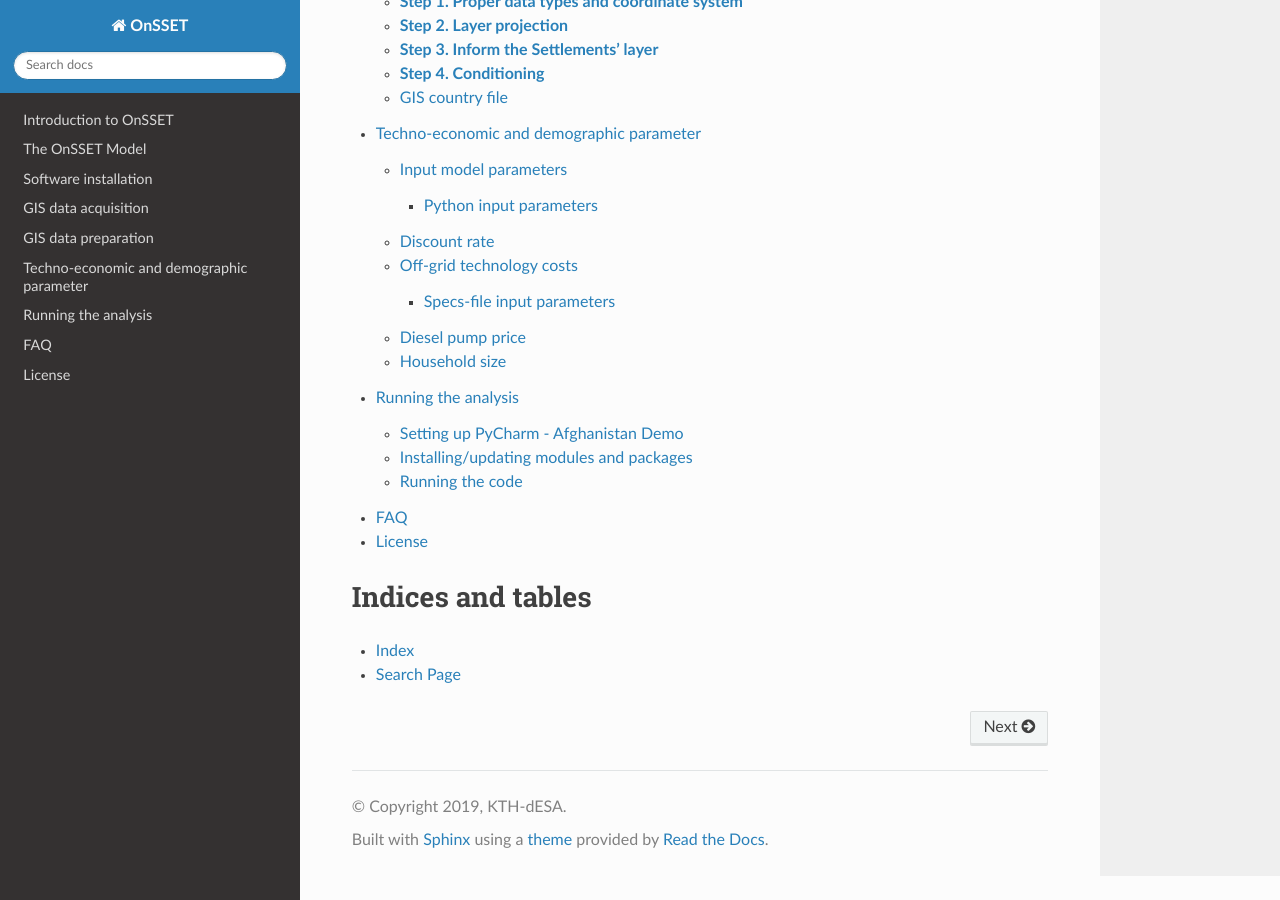
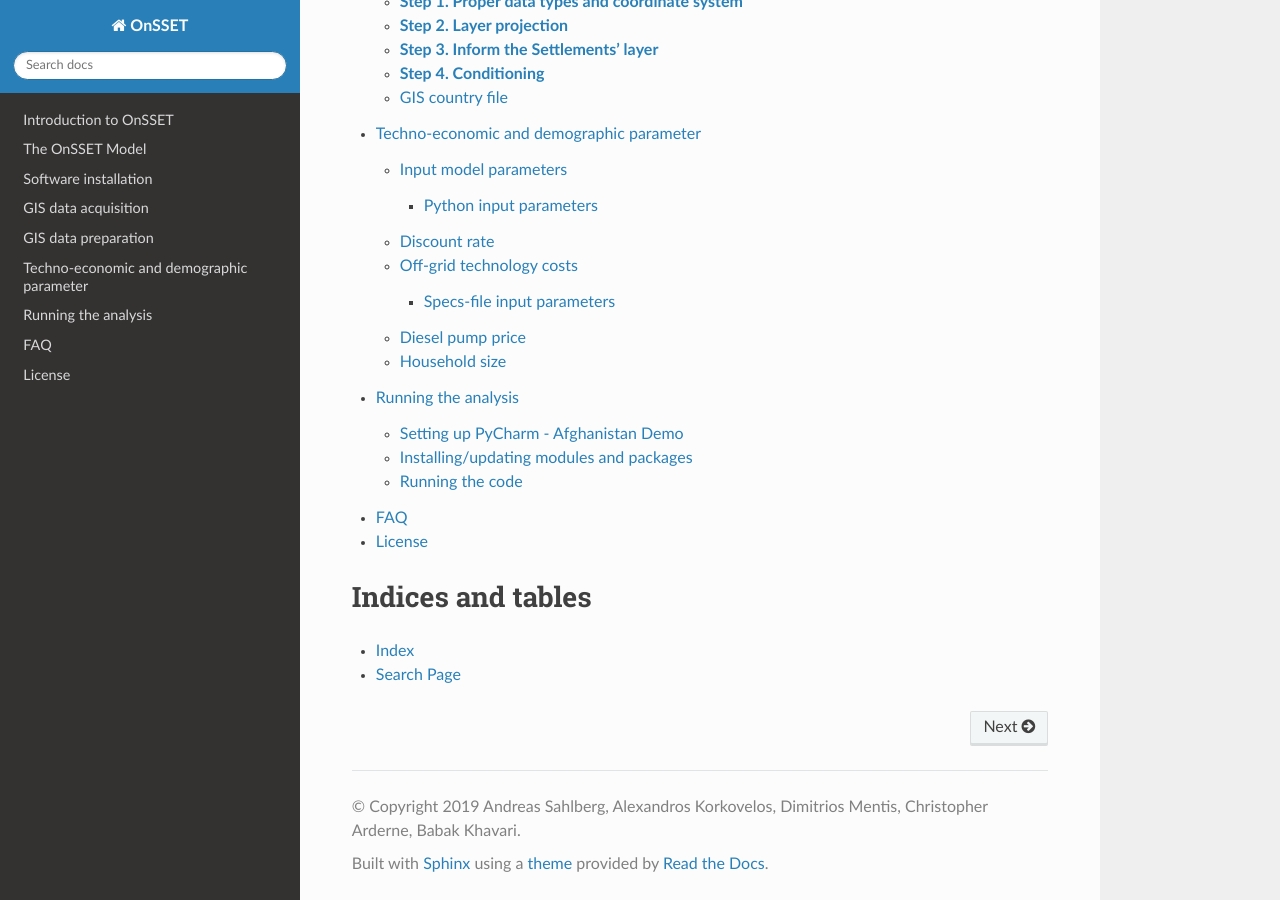
Before and after one commit to OnSSET/onsset, a Sphinx documentation site: the page built from docs/index.rst, in a window 1280 px wide and 900 px high, scrolled down 2034 px. Built offline with Sphinx 7.4.7 and the Read the Docs theme 2.0.0, drawn with Linux system fonts in a browser that asks for light colours; pages that are not in the unit, such as notebooks, are missing from menus; some of the changed lines change nothing that is shown.

Commit message:
Add authors to docs config

```diff
--- a/docs/conf.py
+++ b/docs/conf.py
@@ -47,8 +47,8 @@ master_doc = 'index'
 
 # General information about the project.
 project = 'OnSSET'
-copyright = '2019, KTH-dESA'
-author = 'KTH Team'
+copyright = '2019 Andreas Sahlberg, Alexandros Korkovelos, Dimitrios Mentis, Christopher Arderne, Babak Khavari'
+author = 'Andreas Sahlberg, Alexandros Korkovelos, Dimitrios Mentis, Christopher Arderne, Babak Khavari'
 
 # The version info for the project you're documenting, acts as replacement for
 # |version| and |release|, also used in various other places throughout the
@@ -137,7 +137,7 @@ latex_documents = [
 # One entry per manual page. List of tuples
 # (source start file, name, description, authors, manual section).
 man_pages = [
-    (master_doc, 'test', 'Test Documentation',
+    (master_doc, 'OnSSET', 'OnSSET Documentation',
      [author], 1)
 ]
 
@@ -148,7 +148,7 @@ man_pages = [
 # (source start file, target name, title, author,
 #  dir menu entry, description, category)
 texinfo_documents = [
-    (master_doc, 'Test', 'Test Documentation',
-     author, 'Test', 'One line description of project.',
-     'Miscellaneous'),
+    (master_doc, 'OnSSET', 'OnSSET Documentation',
+     author, 'OnSSET', 'Compute cost of providing access to electricity',
+     'Scientific Software'),
 ]
```
